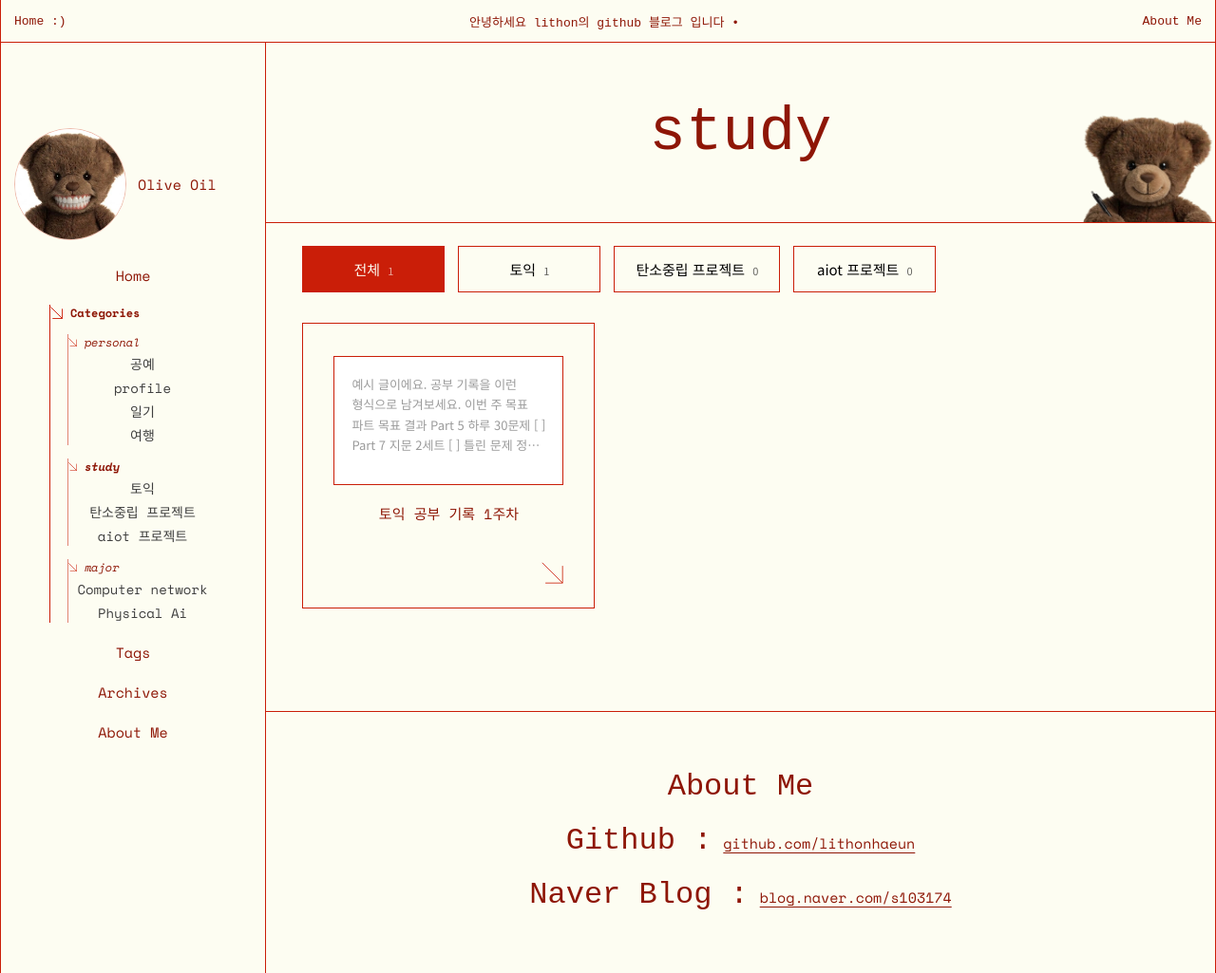
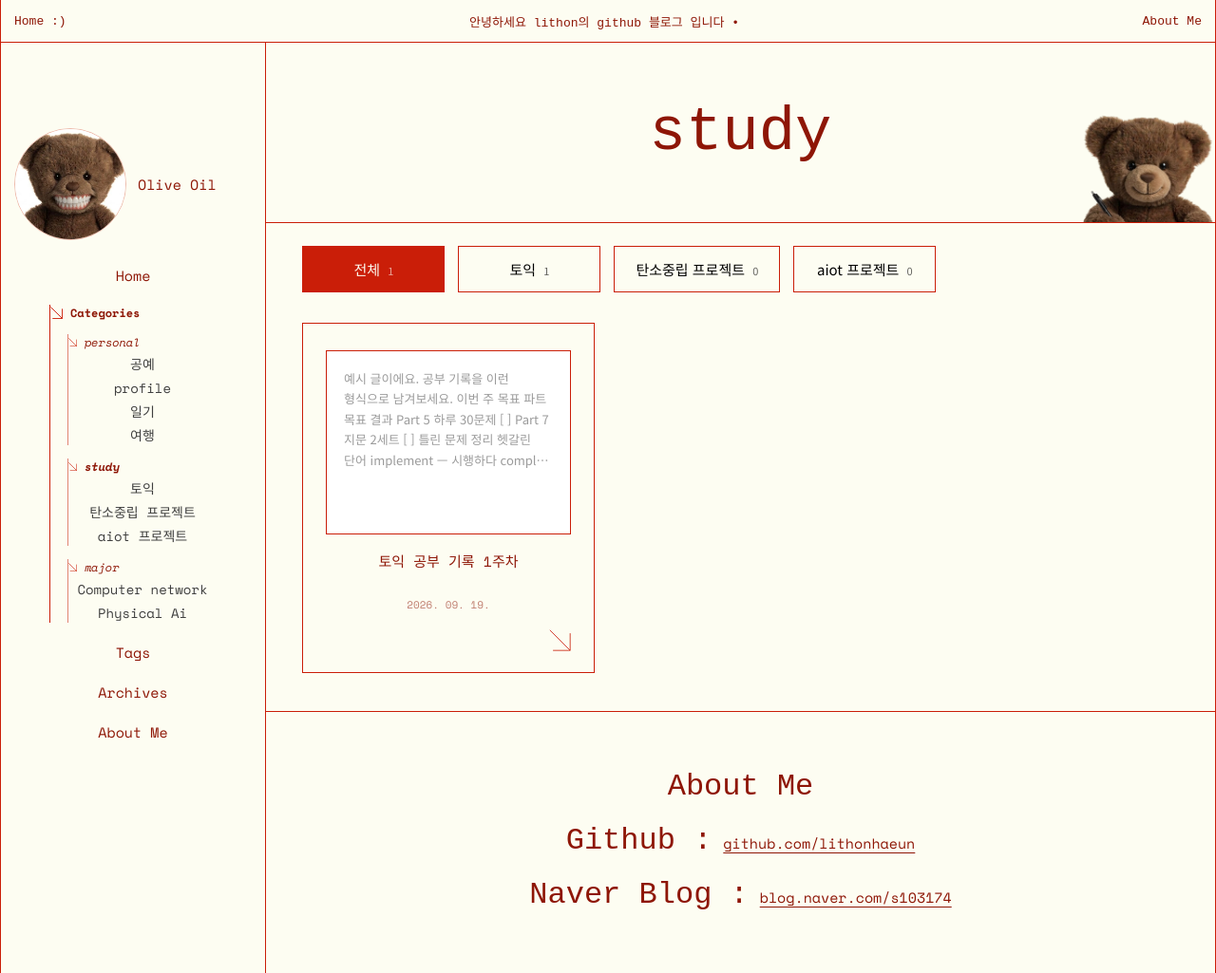
Before and after one commit to lithonhaeun/lithonhaeun.github.io, a Jekyll site: the page built from category/study.html, in a window 1280 px wide and 1025 px high. Shown: the whole window at 95% size. Built offline with Jekyll 4.4.1, drawn with Linux system fonts in a browser that asks for light colours; some web fonts are replaced.

Commit message:
썸네일 확대, 날짜 추가, 탭 전환 효과

```diff
--- a/_includes/card.html
+++ b/_includes/card.html
@@ -17,5 +17,6 @@
   <span class="card__img card__img--text"><span class="card__excerpt">{{ include.post.content | strip_html | normalize_whitespace | truncate: 160 }}</span></span>
   {%- endif -%}
   <span class="card__title">{{ include.post.title }}</span>
+  <time class="card__date" datetime="{{ include.post.date | date_to_xmlschema }}">{{ include.post.date | date: "%Y. %m. %d." }}</time>
   <svg class="card__arrow" viewBox="0 0 28 28" aria-hidden="true"><path d="M1 1L27 27M27 5V27H5"/></svg>
 </a>
--- a/assets/css/style.css
+++ b/assets/css/style.css
@@ -71,15 +71,19 @@ button{font:inherit;color:inherit;background:none;border:0;padding:0;cursor:poin
 .grid--2{grid-template-columns:repeat(auto-fill,minmax(min(260px,100%),1fr));padding:0 1px 1px 0}
 .grid__item{display:flex;background:var(--bg);border:1px solid var(--red);margin:0 -1px -1px 0}
 .grid__item[hidden]{display:none}
-.card{flex:1;min-width:0;background:var(--bg);display:flex;flex-direction:column;align-items:center;gap:clamp(14px,2vw,20px);padding:clamp(22px,3vw,34px) clamp(18px,2.6vw,32px) clamp(18px,2vw,26px);transition:background .15s}
+.grid__item.is-swap{animation:cardIn .45s cubic-bezier(.2,.7,.2,1) both;animation-delay:var(--d,0s)}
+@keyframes cardIn{from{opacity:0;transform:translateY(18px) scale(.97)}to{opacity:1;transform:none}}
+@media (prefers-reduced-motion:reduce){.grid__item.is-swap{animation:none}}
+.card{flex:1;min-width:0;background:var(--bg);display:flex;flex-direction:column;align-items:center;gap:clamp(12px,1.7vw,18px);padding:clamp(18px,2.4vw,28px) clamp(14px,2vw,24px) clamp(16px,1.8vw,22px);transition:background .15s}
 .card:hover{background:#faf6e6}
 .card__folios{width:100%;display:flex;justify-content:space-between;gap:8px;font-family:var(--sans);font-size:14px}
-.card__img{width:100%;aspect-ratio:16/9;background:#fff;border:1px solid var(--red);display:flex;align-items:center;justify-content:center;overflow:hidden}
+.card__img{width:100%;aspect-ratio:4/3;background:#fff;border:1px solid var(--red);display:flex;align-items:center;justify-content:center;overflow:hidden}
 .card__img--photo img{width:100%;height:100%;object-fit:cover;transition:transform .4s}
 .card:hover .card__img--photo img{transform:scale(1.04)}
 .card__img--text{align-items:flex-start;justify-content:flex-start;padding:clamp(12px,1.6vw,18px)}
-.card__excerpt{display:-webkit-box;-webkit-box-orient:vertical;-webkit-line-clamp:4;overflow:hidden;font-family:var(--body,var(--sans));font-size:13px;line-height:1.65;color:rgba(17,17,17,.42);text-align:left;word-break:keep-all;overflow-wrap:anywhere}
+.card__excerpt{display:-webkit-box;-webkit-box-orient:vertical;-webkit-line-clamp:5;overflow:hidden;font-family:var(--body,var(--sans));font-size:13px;line-height:1.65;color:rgba(17,17,17,.42);text-align:left;word-break:keep-all;overflow-wrap:anywhere}
 .card__title{font-size:15px;line-height:1.35;text-align:center;min-height:2.7em;word-break:keep-all}
+.card__date{font-family:'Space Mono',monospace;font-size:11px;opacity:.55;margin-top:-10px}
 .card__arrow{align-self:flex-end;width:23px;height:23px;fill:none;stroke:var(--red);stroke-width:1}
 
 /* footer */
--- a/assets/js/main.js
+++ b/assets/js/main.js
@@ -40,7 +40,15 @@
       t.classList.toggle('is-on', on);
     });
     if (!found) { sub = ''; tabs.querySelector('.tab').classList.add('is-on'); }
-    items.forEach(function (it) { it.hidden = !!sub && it.getAttribute('data-sub') !== sub; });
+    var shown = 0;
+    items.forEach(function (it) {
+      var hide = !!sub && it.getAttribute('data-sub') !== sub;
+      it.classList.remove('is-swap');
+      it.hidden = hide;
+      if (!hide) { it.style.setProperty('--d', (shown % 8) * 0.05 + 's'); shown++; }
+    });
+    void tabs.offsetWidth; // 애니메이션 다시 재생
+    items.forEach(function (it) { if (!it.hidden) it.classList.add('is-swap'); });
   }
   function fromHash() {
     var h = '';
```
